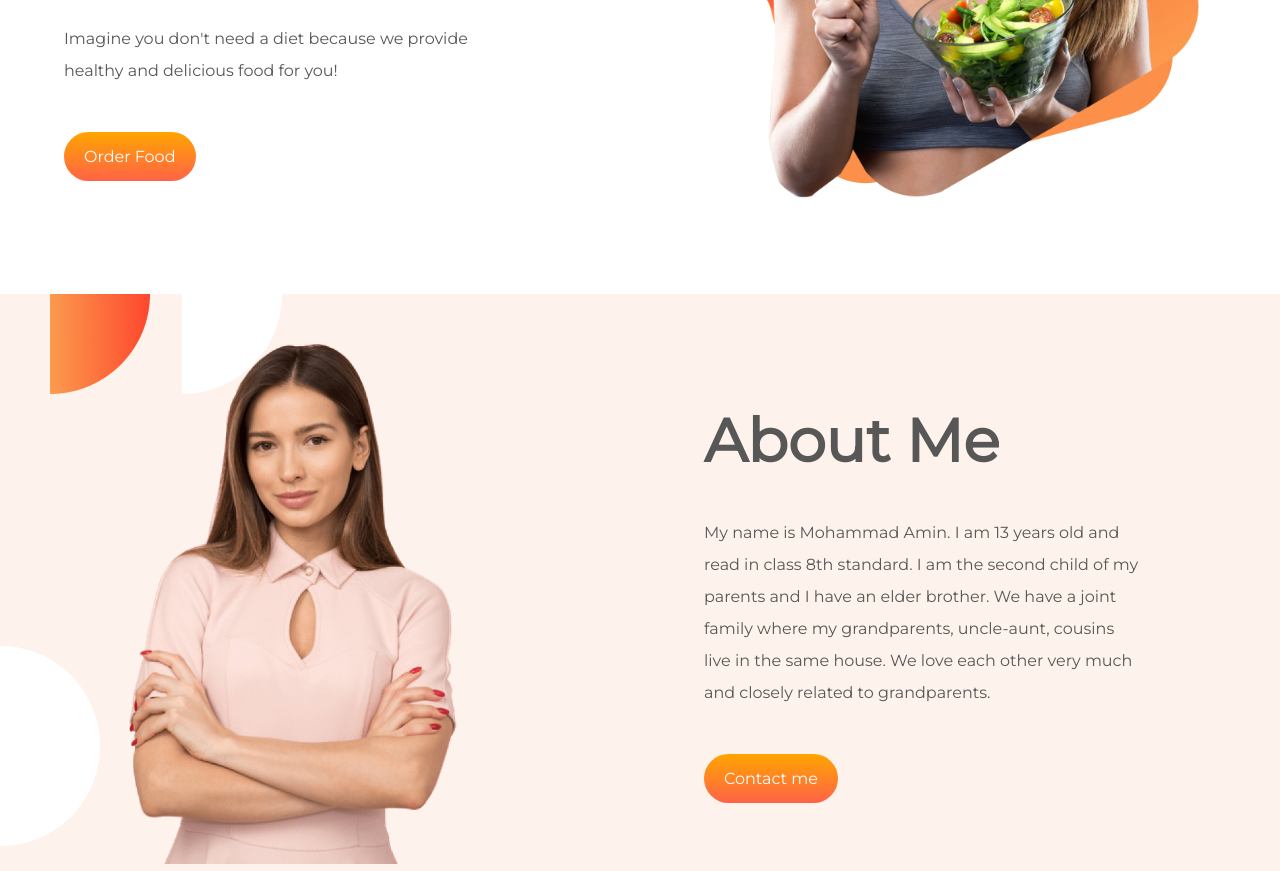
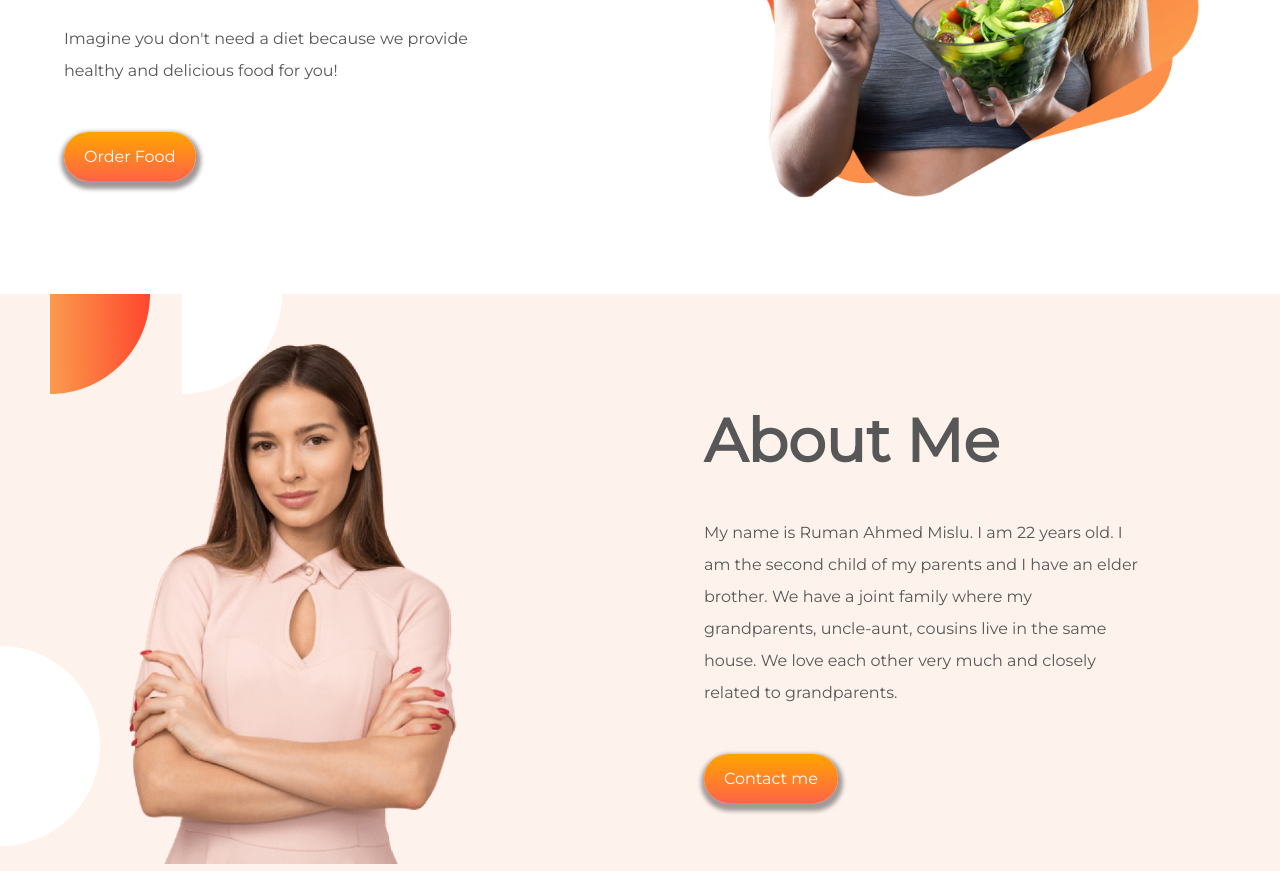
Before and after one commit to 98RAMISLU/assign1-web, a plain HTML site: page index.html in a window 1280 px wide. Shown: the part 500-1371 px from the top of the page. Drawn offline with Linux system fonts and the light colour scheme.

Commit message:
All Done

```diff
--- a/index.html
+++ b/index.html
@@ -53,11 +53,10 @@
       <div class="half top-m">
         <h1>About Me</h1>
         <p>
-          My name is Mohammad Amin. I am 13 years old and read in class 8th
-          standard. I am the second child of my parents and I have an elder
-          brother. We have a joint family where my grandparents, uncle-aunt,
-          cousins live in the same house. We love each other very much and
-          closely related to grandparents.
+          My name is Ruman Ahmed Mislu. I am 22 years old. I am the second child
+          of my parents and I have an elder brother. We have a joint family
+          where my grandparents, uncle-aunt, cousins live in the same house. We
+          love each other very much and closely related to grandparents.
         </p>
         <a class="food-btn" href="#">Contact me</a>
       </div>
--- a/style.css
+++ b/style.css
@@ -70,6 +70,11 @@ span {
   background-image: linear-gradient(orange, tomato);
   padding: 15px 20px;
   border-radius: 30px;
+  box-shadow: 1px 4px 4px 4px hsl(0, 4%, 62%);
+  transition: all 0.5s;
+}
+.food-btn:hover {
+  box-shadow: none;
 }
 /*Header End*/
 
@@ -104,6 +109,10 @@ span {
   padding: 15px;
   box-shadow: 2px 8px 8px 8px hsl(0, 4%, 82%);
   border-radius: 15px;
+  transition: all 0.5s;
+}
+.card:hover {
+  box-shadow: none;
 }
 .card h2 {
   color: #000;
@@ -120,6 +129,10 @@ span {
   margin: 0% 7%;
   border-radius: 10px;
   padding: 50px 0px;
+  transition: all 0.5s;
+}
+.num-card:hover {
+  box-shadow: none;
 }
 
 .subs {
@@ -129,7 +142,7 @@ span {
   color: #000;
 }
 .contact-us {
-  margin: 5% 7%;
+  padding: 5% 7%;
 }
 .contact-us h1 {
   text-align: center;
```
